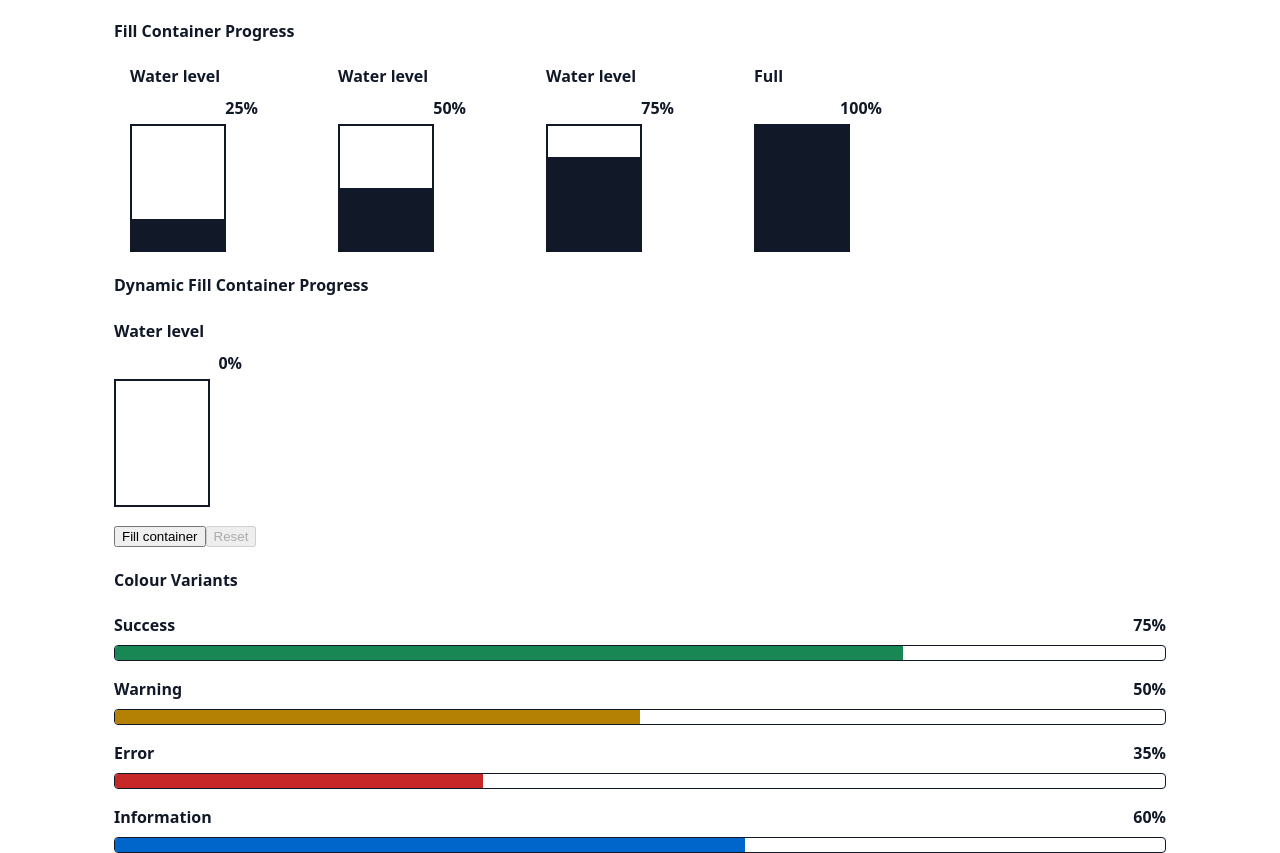
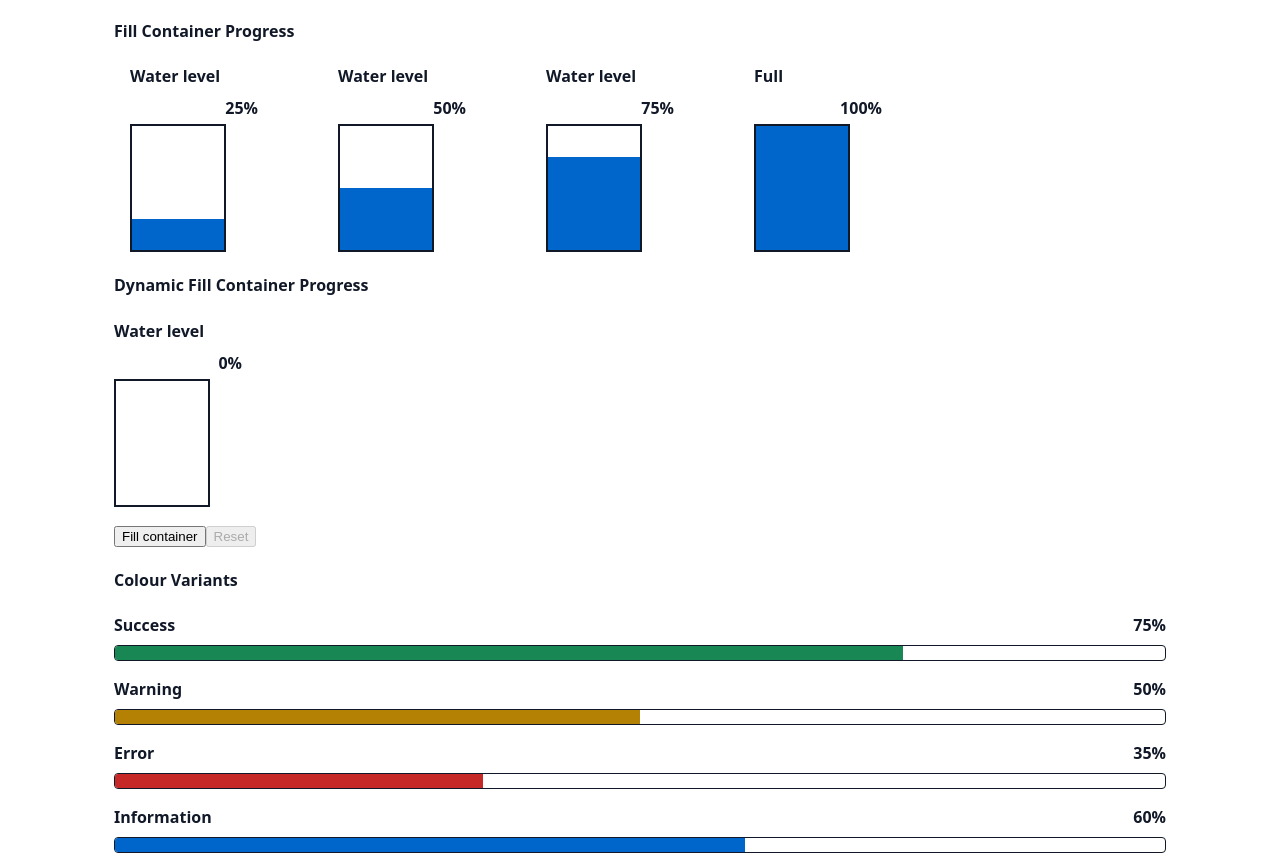
Before and after one commit to rpcorr/accessible-templates, a React (Vite) app: page /progress-indicator in a window 1280 px wide. Shown: the part 3942-4795 px from the top of the page. Built offline with nearby package versions, Linux system fonts and the light colour scheme.

Commit message:
style: change water level colour variant to blue

```diff
--- a/src/examples/ProgressIndicator/ProgressIndicatorExamples.tsx
+++ b/src/examples/ProgressIndicator/ProgressIndicatorExamples.tsx
@@ -336,6 +336,7 @@ export const ProgressIndicatorExamples = () => {
             label="Water level"
             showValue
             variant="fill"
+            colour="info"
           />
         </div>
 
@@ -345,6 +346,7 @@ export const ProgressIndicatorExamples = () => {
             label="Water level"
             showValue
             variant="fill"
+            colour="info"
           />
         </div>
 
@@ -354,6 +356,7 @@ export const ProgressIndicatorExamples = () => {
             label="Water level"
             showValue
             variant="fill"
+            colour="info"
           />
         </div>
 
@@ -363,6 +366,7 @@ export const ProgressIndicatorExamples = () => {
             label="Full"
             showValue
             variant="fill"
+            colour="info"
           />
         </div>
       </div>
@@ -375,6 +379,7 @@ export const ProgressIndicatorExamples = () => {
           label="Water level"
           showValue
           variant="fill"
+          colour="info"
         />
 
         <div>
```
